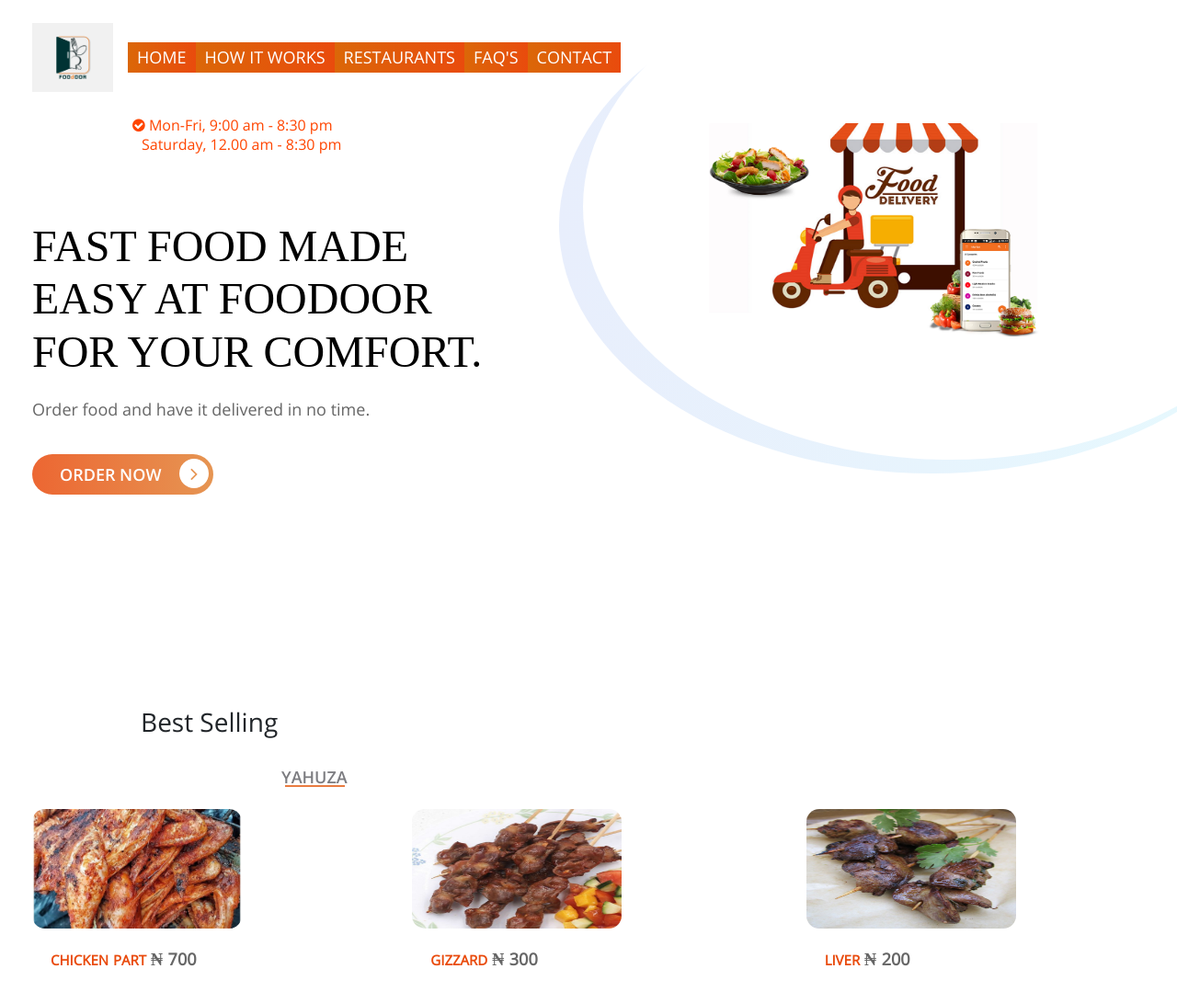
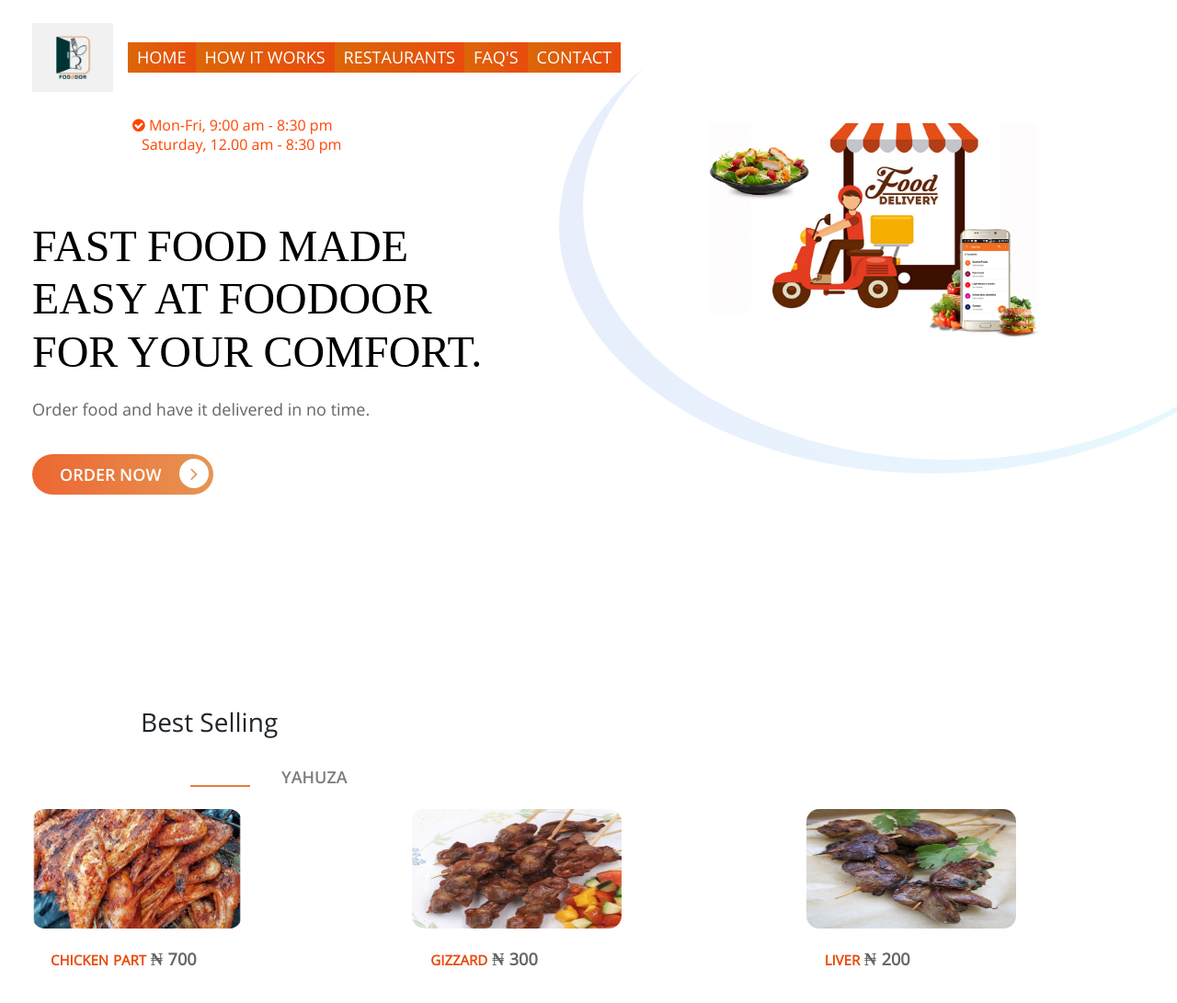
Before and after one commit to mudone1/foodoor, a plain HTML site: page index.html in a window 1280 px wide. Shown: the top 1091 px of the page at 92% size. Drawn offline with Linux system fonts and the light colour scheme; a web font is replaced by a local one.

Commit message:
Update style.css

```diff
--- a/css/style.css
+++ b/css/style.css
@@ -1003,11 +1003,11 @@ color: orangered;
   background-color: #e97c41;
 }
 .headline2{
-  margin-left: 275px;
-  width: 65px;
-  height: 2px;
-  margin-top: -17px;
-  background-color: #e97c41;
+    margin-left: 172px;
+    width: 65px;
+    height: 2px;
+    margin-top: -17px;
+    background-color: #e97c41;
 }
 .follows{
   display: contents;
```
